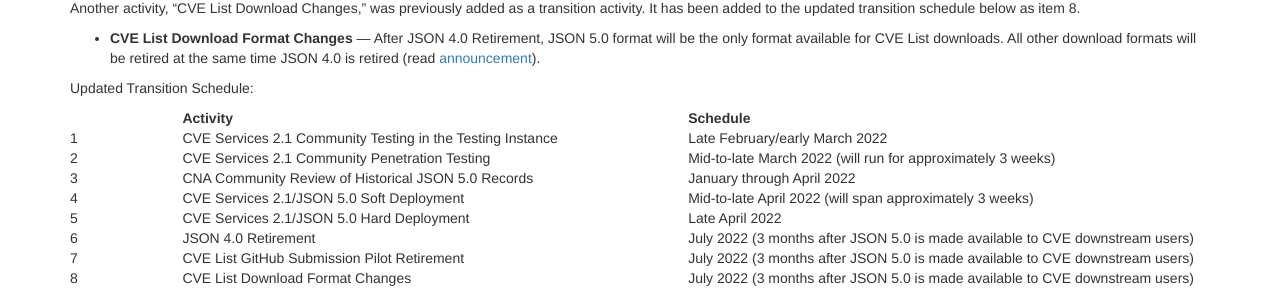
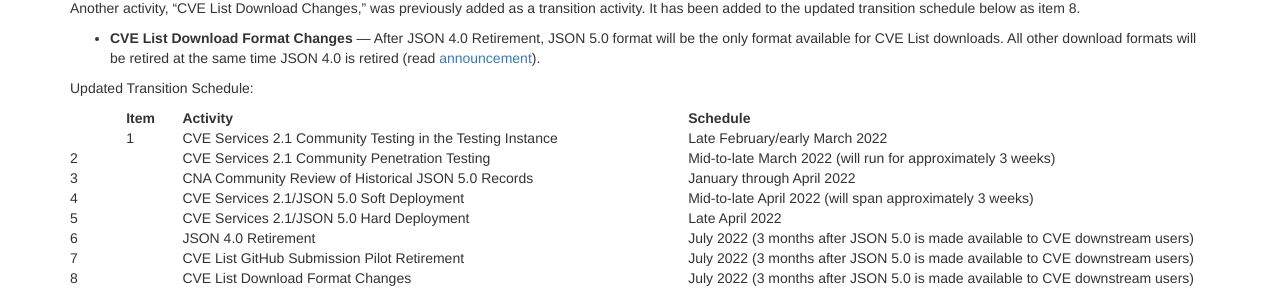
Before and after one commit to CVEProject/cveproject.github.io, a Jekyll site: the page built from automation-transition.md, in a window 1280 px wide and 900 px high, scrolled down 630 px. Shown: the part 150-453 px from the top of the window. Built offline with Jekyll 4.4.1, drawn with Linux system fonts in a browser that asks for light colours; nearby versions of some CDN libraries.

Commit message:
Update automation-transition.md

```diff
--- a/automation-transition.md
+++ b/automation-transition.md
@@ -34,12 +34,12 @@ Updated Transition Schedule:
 
   <table style="padding-left:5%;padding-left:30%;">
     <tr>
-      <th style="width:10%;padding-left:5%;"></th>
+      <th style="width:10%;padding-left:5%;">Item</th>
       <th style="width:45%">Activity</th>
       <th style="width:45%">Schedule</th>
     </tr>
     <tr>
-      <td>1</td>
+      <td style="padding-left:5%;">1</td>
       <td>CVE Services 2.1 Community Testing in the Testing Instance</td>
       <td>Late February/early March 2022</td>
     </tr>
```
